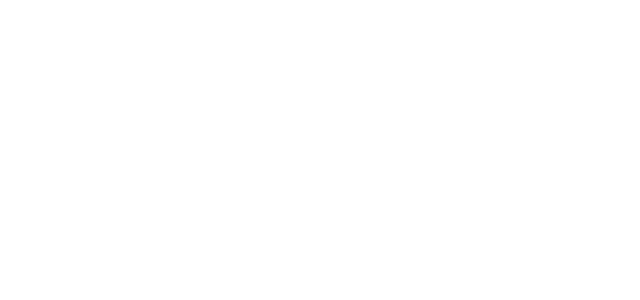
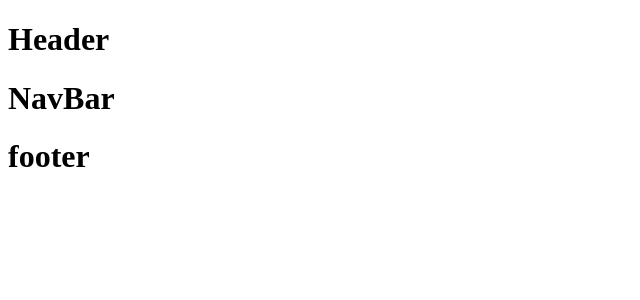
Before and after one commit to gozingamrae/mainboard-frontend--management, a React (Create React App) app: page / in a window 1280 px wide. Before the commit this address had no page. Shown: the top 300 px of the page, without its empty margins (0-640 px from the left). Built offline with nearby package versions, Linux system fonts and the light colour scheme.

Commit message:
Add Layout 스타일 추가

```diff
--- a/src/App.js
+++ b/src/App.js
@@ -6,7 +6,7 @@
   return (
     <BrowserRouter>
       <Routes>
-        <Route path="/main" element={<Layout />}>
+        <Route path="/" element={<Layout />}>
           <Route index element={<Main />} />
         </Route>
       </Routes>
--- a/src/layouts/Layout.js
+++ b/src/layouts/Layout.js
@@ -1,6 +1,6 @@
 import { Outlet, outlet } from "react-router-dom";
 import Header from "../main/components/common/Header";
-import Navbar from "../main/components/common/Navbar";
+import Navbar from "../main/components/common/NavBar";
 import Footer from "../main/components/common/Footer";
 
 function Layout() {
--- a/src/main/components/common/Footer.js
+++ b/src/main/components/common/Footer.js
@@ -0,0 +1,9 @@
+function Footer(){
+    return (
+        <div>
+            <h1>footer</h1>
+        </div>
+    );
+}
+
+export default Footer;
--- a/src/main/components/common/Header.js
+++ b/src/main/components/common/Header.js
@@ -0,0 +1,11 @@
+function Header(){
+
+    return (
+        <div>
+            <h1>Header</h1>
+        </div>
+    );
+
+}
+
+export default Header;
--- a/src/main/components/common/NavBar.js
+++ b/src/main/components/common/NavBar.js
@@ -0,0 +1,11 @@
+function NavBar(){
+
+    return (
+        <div>
+            <h1> NavBar </h1>
+        </div>
+    );
+
+}
+
+export default NavBar;
```
